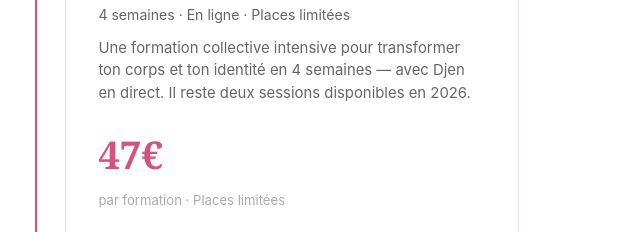
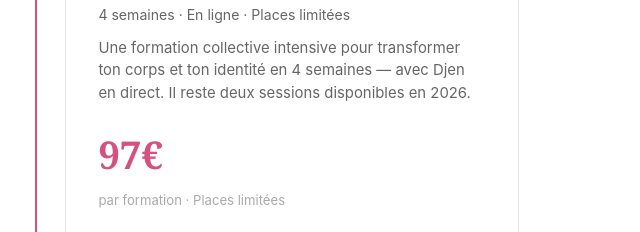
Before and after one commit to Djeendmb/lamethodedjen, a website: page index.html in a window 1280 px wide. Shown: the part 3992-4224 px from the top of the page, 571-1211 px from the left. Drawn offline with Linux system fonts and the light colour scheme.

Commit message:
Prix formation — 47€ → 97€

```diff
--- a/index.html
+++ b/index.html
@@ -1231,7 +1231,7 @@
           <div class="offre-name">La Formation Djen</div>
           <div class="offre-tagline" style="color:var(--text-light);font-size:0.88rem;margin-bottom:12px;">4 semaines · En ligne · Places limitées</div>
           <p style="font-size:0.93rem;color:var(--text-light);margin-bottom:20px;line-height:1.5;">Une formation collective intensive pour transformer ton corps et ton identité en 4 semaines — avec Djen en direct. Il reste deux sessions disponibles en 2026.</p>
-          <div class="offre-price">47€</div>
+          <div class="offre-price">97€</div>
           <div class="offre-price-note">par formation · Places limitées</div>
           <ul class="offre-features">
             <li>4 semaines de formation intensive avec Djen</li>
```
